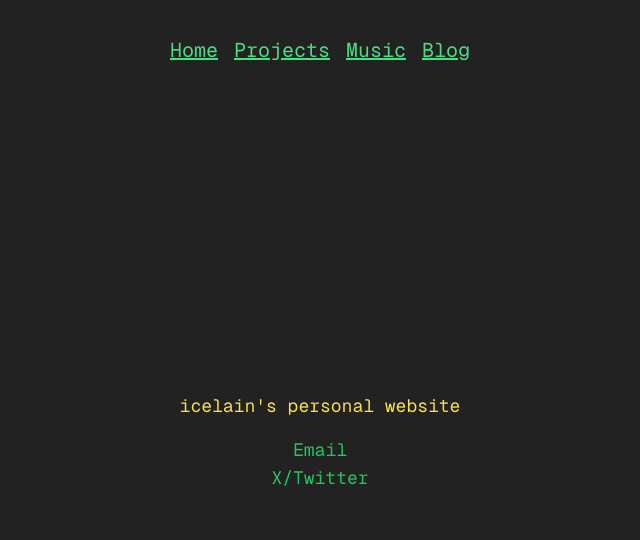
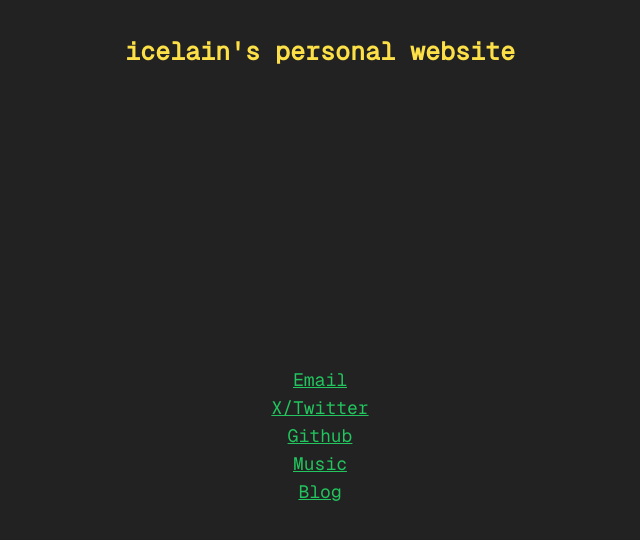
Before and after one commit to Icelain/ice.personal, a website: page templates/index.html in a window 1280 px wide. Shown: the whole page, without its empty margins (320-960 px from the left). Drawn offline with Linux system fonts and the light colour scheme.

Commit message:
made changes

```diff
--- a/templates/index.html
+++ b/templates/index.html
@@ -11,33 +11,19 @@
 <body
 	class="prose sm:text-3xl md:text-3xl lg:text-xl prose-neutral prose-invert prose-a:text-green-400 flex flex-col h-screen w-full items-center  my-4 prose-pre:text-left prose-pre:whitespace-pre-wrap text-center prose-li:m-0">
 
-	<nav class="nav font-medium">
-		<ul class="flex items-center flex-row justify-center list-none p-0 m-0">
-			<li
-				class="lg:px-2 sm:p-5 text-green-500 duration-200 cursor-pointer hover:text-green-400 hover:underline active">
-				<a href="/">Home</a>
-			</li>
-			<li class="lg:px-2 sm:p-5 text-green-500 duration-200 cursor-pointer hover:text-green-400 hover:underline">
-				<a href="https://github.com/icelain">Projects</a>
-			</li>
-			<li class="lg:px-2 sm:p-5 text-green-500 duration-200 cursor-pointer hover:text-green-400 hover:underline">
-				<a href="/music">Music</a>
-			</li>
-			<li class="lg:px-2 sm:p-5 text-green-500 duration-200 cursor-pointer hover:text-green-400 hover:underline">
-				<a href="/blog">Blog</a>
-			</li>
-		</ul>
-	</nav>
-
+	<h3 class="text-yellow-300 m-4">icelain's personal website</h3>
 	<div class="flex flex-1 items-center flex-col justify-center lg:h-[calc(100vh-48px)] sm:h-[calc(100vh-90px)]">
 
 
 		<div class="flex flex-col justify-center items-center flex-grow md:text-xl sm:text-3xl lg:text-lg not-prose">
 
-			<p class="text-yellow-300 m-4">icelain's personal website</p>
-			<p><a class="text-green-500" href="mailto:xerneas965@gmail.com">Email</a></p>
-			<p><a class="text-green-500" href="https://x.com/icelainl">X/Twitter</a>
-			</p>
+			<p><a class="text-green-500 underline" href="mailto:xerneas965@gmail.com">Email</a></p>
+			<p><a class="text-green-500 underline" href="https://x.com/icelainl">X/Twitter</a></p>
+			<p><a class="text-green-500 underline" href="https://github.com/icelain">Github</a></p>
+			<p><a class="text-green-500 underline" href="/music">Music</a></p>
+			<p><a class="text-green-500 underline" href="/blog">Blog</a></p>
+
+
 
 		</div>
 	</div>
```
Also changed, not shown: static/output.css, 2 other files.
